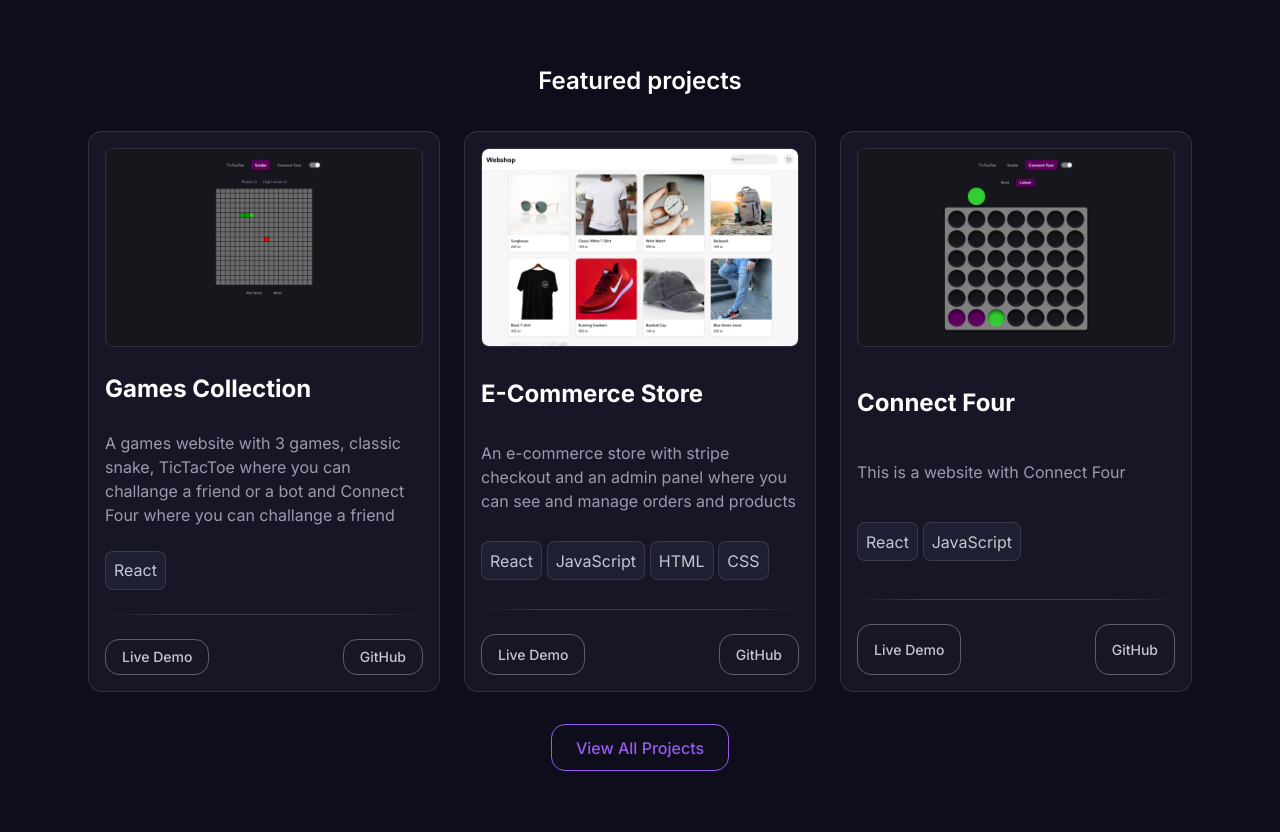
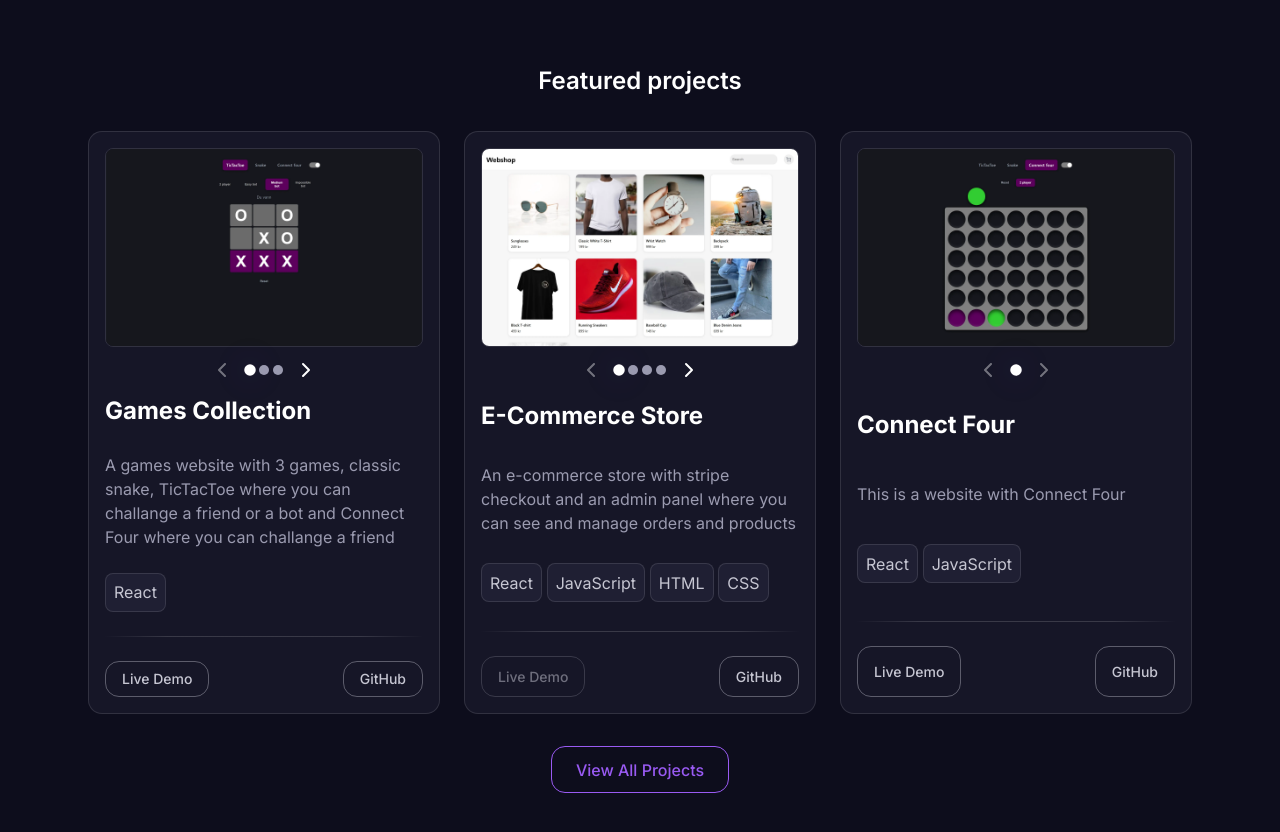
Before and after one commit to GustavM01/gustavm01.github.io, a React app: page / in a window 1280 px wide. Shown: the part 1028-1860 px from the top of the page. Built offline with nearby package versions, Linux system fonts and the light colour scheme; the HTML template or start-up script is replaced by a standard one.

Commit message:
Multiple images, image carousel and scrollToTop helper

```diff
--- a/src/App.jsx
+++ b/src/App.jsx
@@ -1,16 +1,24 @@
-import { BrowserRouter, Route, Routes } from "react-router-dom";
+import {
+  BrowserRouter,
+  Route,
+  Routes,
+  ScrollRestoration,
+} from "react-router-dom";
 import "./App.css";
 import Hero from "./components/Hero/Hero";
 import NavBar from "./components/NavBar/NavBar";
 import Home from "./pages/Home";
 import About from "./pages/About";
 import Projects from "./pages/Projects";
+import ScrollToTop from "./utils/ScrollToTop";
 
 function App() {
   return (
     <>
       <BrowserRouter>
         <NavBar />
+
+        <ScrollToTop />
 
         <Routes>
           <Route path="/" element={<Home />} />
--- a/src/data/projects.js
+++ b/src/data/projects.js
@@ -11,7 +11,7 @@ export const projects = [
   {
     id: 1,
     title: "Games Collection",
-    image: [snakeImg, ticTacToeImg, connectFourImg],
+    images: [ticTacToeImg, snakeImg, connectFourImg],
     description:
       "A games website with 3 games, classic snake, TicTacToe where you can challange a friend or a bot and Connect Four where you can challange a friend",
     technologies: ["React"],
@@ -23,18 +23,18 @@ export const projects = [
   {
     id: 2,
     title: "E-Commerce Store",
-    image: [webshopImg, webshopProductImg, adminOrderImg, adminProductImg],
+    images: [webshopImg, webshopProductImg, adminOrderImg, adminProductImg],
     description:
       "An e-commerce store with stripe checkout and an admin panel where you can see and manage orders and products",
     technologies: ["React", "JavaScript", "HTML", "CSS"],
     github: "...",
-    live: "https://gustavm01.github.io/Games/#/snake",
+    live: "",
     featured: true,
   },
   {
     id: 3,
     title: "Connect Four",
-    image: [connectFourImg],
+    images: [connectFourImg],
     description: "This is a website with Connect Four",
     technologies: ["React", "JavaScript"],
     github: "...",
@@ -44,7 +44,7 @@ export const projects = [
   //   {
   //     id: 4,
   //     title: "Australien Blog",
-  //     image: ,
+  //     images: ,
   //     description: "...",
   //     technologies: ["React", "Firebase", "Google Auth"],
   //     github: "...",
--- a/src/pages/About.css
+++ b/src/pages/About.css
@@ -39,6 +39,10 @@
   flex-direction: column;
   justify-content: space-between;
   gap: 2rem;
+}
+
+.about-me-info-left p {
+  white-space: pre-line;
 }
 
 .about-me-info-box {
--- a/src/pages/About.jsx
+++ b/src/pages/About.jsx
@@ -48,16 +48,18 @@ function About() {
                   color: "var(--clr-text-secondary)",
                 }}
               >
-                Lorem ipsum dolor sit amet consectetur adipisicing elit.
-                Asperiores iure adipisci qui facilis. Blanditiis modi corporis
-                aperiam similique nobis dolorem praesentium! Rem odit vero eum
-                asperiores possimus, aut eligendi voluptatem?
+                Hi, I'm Gustav. Frontend-focused developer with a background in
+                .NET and full-stack development. I enjoy building responsive web
+                applications with React, JavaScript, and modern web
+                technologies. Currently looking for opportunities as a Frontend
+                Developer while continuing to expand my full-stack skills
+                through personal projects.
               </p>
-              <p style={{ color: "var(--clr-text-muted)" }}>
+              {/* <p style={{ color: "var(--clr-text-muted)" }}>
                 Lorem ipsum dolor sit amet consectetur adipisicing elit. Odio,
                 sit ex maxime laboriosam pariatur ut omnis ea officia vero. Aut
                 molestias sed ex nihil ipsum.
-              </p>
+              </p> */}
             </div>
             <div className="about-me-info-box">
               <div className="about-me-info-section">
--- a/src/pages/Home.jsx
+++ b/src/pages/Home.jsx
@@ -13,8 +13,11 @@ import html5Icon from "../assets/icons/html5.svg";
 import Button from "../ui/Button/Button";
 import ProjectCard from "../ui/ProjectCard/ProjectCard";
 import { projects } from "../data/projects";
+import { useNavigate } from "react-router-dom";
 
 function Home() {
+  const navigate = useNavigate();
+
   const skills = [
     {
       name: "React",
@@ -70,6 +73,7 @@ function Home() {
             ))}
           </div>
           <Button
+            onClick={() => navigate("/projects")}
             variant="outline"
             style={{ width: "fit-content", margin: "auto" }}
           >
--- a/src/ui/Button/Button.css
+++ b/src/ui/Button/Button.css
@@ -24,7 +24,7 @@
 .btn:disabled {
   opacity: 0.5;
 
-  cursor: not-allowed;
+  cursor: default;
 
   transform: none;
 }
--- a/src/ui/ProjectCard/ProjectCard.css
+++ b/src/ui/ProjectCard/ProjectCard.css
@@ -3,7 +3,8 @@
   display: grid;
   gap: 1.5rem;
 
-  width: fit-content;
+  /* width: fit-content; */
+  width: 100%;
 
   border: var(--border);
   border-radius: var(--radius-md);
@@ -23,9 +24,74 @@
 
 .project-img {
   aspect-ratio: 16/10;
+  width: 100%;
+  object-fit: cover;
+  border: var(--border);
+  border-radius: var(--radius-sm);
+}
 
-  border: inherit;
-  border-radius: var(--radius-sm);
+.project-image-container {
+  width: 100%;
+  height: 100%;
+  position: relative;
+}
+
+.image-btn-container {
+  width: fit-content;
+  height: fit-content;
+  width: 100%;
+  display: flex;
+  justify-content: center;
+  align-items: center;
+  gap: 8px;
+  margin-bottom: -1rem;
+  margin-top: 0.5rem;
+}
+
+.image-btn {
+  color: var(--clr-text-primary);
+  border-radius: 50%;
+  width: 30px;
+  aspect-ratio: 1/1;
+
+  transition:
+    background-color 0.2s ease,
+    color 0.2s ease;
+  & svg {
+    margin: 0 auto;
+  }
+}
+
+.image-btn:hover {
+  /* color: var(--clr-text-secondary); */
+  background-color: hsl(from var(--clr-text-muted) h s l / 0.2);
+}
+
+.image-btn:disabled {
+  opacity: 0.4;
+  cursor: default;
+}
+
+.circle-container {
+  display: flex;
+  gap: 4px;
+}
+
+.circle {
+  height: 10px;
+  aspect-ratio: 1/1;
+  border-radius: 50%;
+  background: var(--clr-text-muted);
+  transition:
+    background-color 0.4s ease,
+    scale 0.4s ease;
+}
+
+.circle.filled {
+  background: var(--clr-text-primary);
+  scale: 1.15;
+  /* border: 1px solid var(--clr-primary); */
+  box-shadow: 0 0 30px hsl(from var(--clr-primary) h s l / 0.25);
 }
 
 .project-technologie-wrapper {
--- a/src/ui/ProjectCard/ProjectCard.jsx
+++ b/src/ui/ProjectCard/ProjectCard.jsx
@@ -1,11 +1,63 @@
-import React from "react";
+import React, { useState } from "react";
 import "./ProjectCard.css";
 import Button from "../Button/Button";
+import { ArrowLeft, ArrowRight, ChevronLeft, ChevronRight } from "lucide-react";
 
 function ProjectCard({ project, showFooter }) {
+  const [selectedImage, setSelectedImage] = useState(0);
+
+  const nextImage = () => {
+    if (selectedImage + 1 < project.images.length) {
+      setSelectedImage((prev) => prev + 1);
+    }
+  };
+
+  const prevImage = () => {
+    if (selectedImage > 0) {
+      setSelectedImage((prev) => prev - 1);
+    }
+  };
+
   return (
     <div className="project-card">
-      <img className="project-img" src={project.image[0]} alt={project.title} />
+      <div className="project-image-container">
+        <img
+          className="project-img"
+          src={project.images[selectedImage]}
+          alt={project.title}
+        />
+        <div className="image-btn-container">
+          <button
+            disabled={selectedImage === 0}
+            onClick={prevImage}
+            className="image-btn"
+          >
+            {/* <ArrowLeft /> */}
+            <ChevronLeft />
+          </button>
+          <div className="circle-container">
+            {Array.from({ length: project.images.length }).map(
+              (item, index) => (
+                <div
+                  onClick={() => setSelectedImage(index)}
+                  key={index}
+                  className={
+                    index === selectedImage ? "circle filled" : "circle"
+                  }
+                />
+              ),
+            )}
+          </div>
+          <button
+            disabled={selectedImage === project.images.length - 1}
+            onClick={nextImage}
+            className="image-btn"
+          >
+            {/* <ArrowRight /> */}
+            <ChevronRight />
+          </button>
+        </div>
+      </div>
       <h3>{project.title}</h3>
       <p>{project.description}</p>
       <div className="project-technologie-wrapper">
@@ -18,6 +70,12 @@ function ProjectCard({ project, showFooter }) {
       {showFooter && (
         <div className="project-card-footer">
           <Button
+            disabled={project.live.length === 0}
+            title={
+              project.live.length === 0
+                ? "Live demo not available"
+                : "Open live demo"
+            }
             href={project.live}
             target="_blank"
             rel="noopener noreferrer"
--- /dev/null
+++ b/src/utils/ScrollToTop.jsx
@@ -0,0 +1,14 @@
+import React, { useEffect } from "react";
+import { useLocation } from "react-router-dom";
+
+function ScrollToTop() {
+  const { pathname } = useLocation();
+
+  useEffect(() => {
+    window.scrollTo({ top: 0, behavior: "instant" });
+  }, [pathname]);
+
+  return null;
+}
+
+export default ScrollToTop;
```
